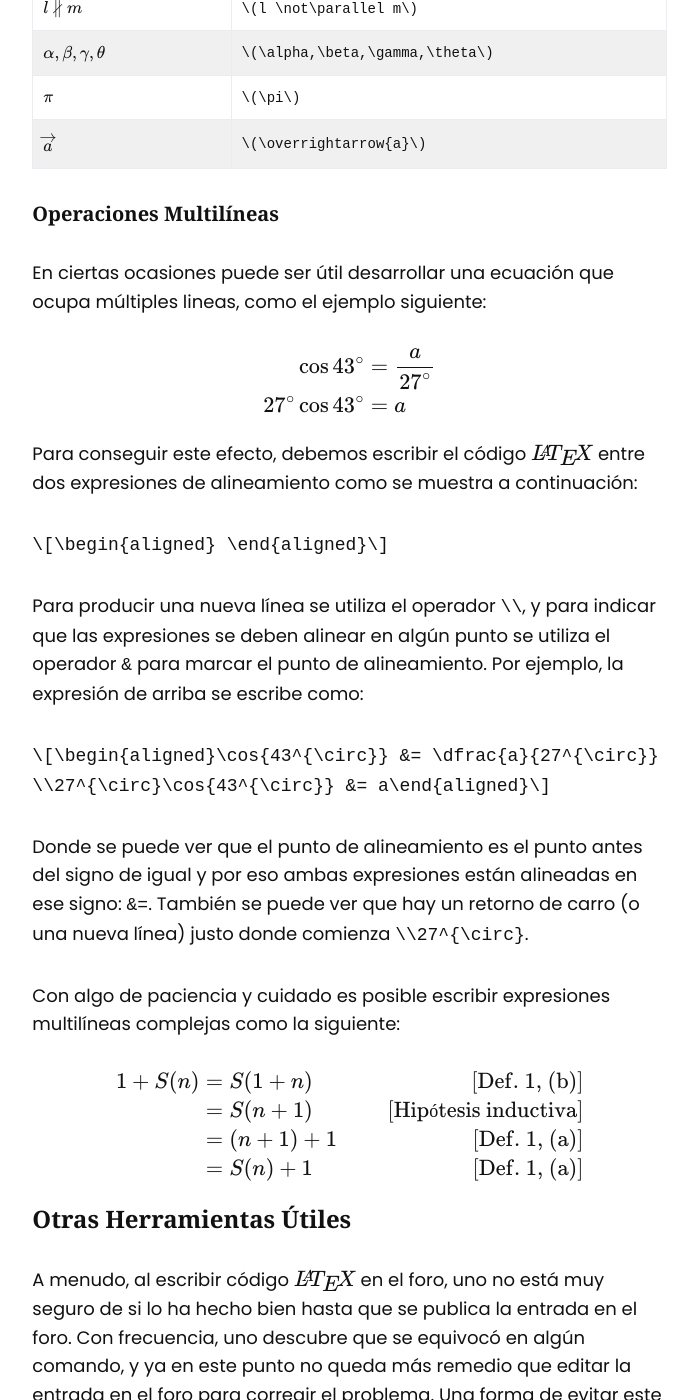
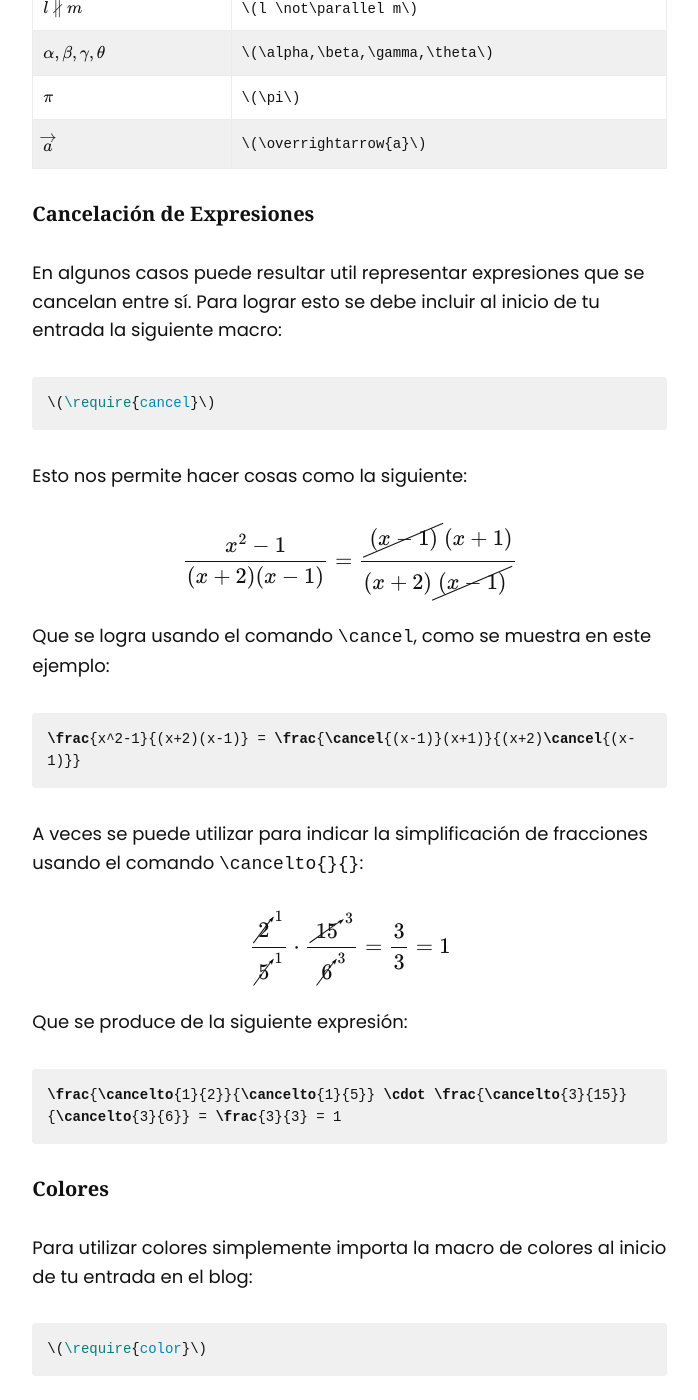
Before and after one commit to asoesem/asoesem.github.io, a Jekyll site: the page built from _posts/2023-12-06-latex-en-foro-de-consultas.md, in a window 1280 px wide and 1400 px high, scrolled down 7359 px. Shown: the whole window, without its empty margins (457-1155 px from the left). Built offline with Jekyll 4.4.1, drawn with Linux system fonts in a browser that asks for light colours; some of the changed text lies outside the part shown.

Commit message:
Mejoras al artículo de LaTeX en foro de consultas y otrs configuraciones menores

````diff
--- a/_posts/2023-12-06-latex-en-foro-de-consultas.md
+++ b/_posts/2023-12-06-latex-en-foro-de-consultas.md
@@ -158,6 +158,74 @@ A continuación les dejo unos ejemplos de como escribir algunos de los comandos
 | $$\pi$$                        | `\(\pi\)`                        |
 | $$\overrightarrow{a}$$         | `\(\overrightarrow{a}\)`         |
 
+#### Cancelación de Expresiones
+
+En algunos casos puede resultar util representar expresiones que se cancelan entre sí. Para lograr esto se debe incluir al inicio de tu entrada la siguiente macro:
+
+```tex
+\(\require{cancel}\)
+```
+
+Esto nos permite hacer cosas como la siguiente:
+
+$$\frac{x^2-1}{(x+2)(x-1)} = \frac{\cancel{(x-1)}(x+1)}{(x+2)\cancel{(x-1)}}$$
+
+Que se logra usando el comando `\cancel`, como se muestra en este ejemplo:
+
+```tex
+\frac{x^2-1}{(x+2)(x-1)} = \frac{\cancel{(x-1)}(x+1)}{(x+2)\cancel{(x-1)}}
+```
+
+A veces se puede utilizar para indicar la simplificación de fracciones usando el comando `\cancelto{}{}`:
+
+$$\frac{\cancelto{1}{2}}{\cancelto{1}{5}} \cdot \frac{\cancelto{3}{15}}{\cancelto{3}{6}} = \frac{3}{3} = 1$$
+
+Que se produce de la siguiente expresión:
+
+```tex
+\frac{\cancelto{1}{2}}{\cancelto{1}{5}} \cdot \frac{\cancelto{3}{15}}{\cancelto{3}{6}} = \frac{3}{3} = 1
+```
+
+
+#### Colores
+
+Para utilizar colores simplemente importa la macro de colores al inicio de tu entrada en el blog:
+
+```tex
+\(\require{color}\)
+```
+
+Esto nos permite agregar colores a nuestras expresiones matemáticas como por ejemplo:
+
+```tex
+\[\frac{\color{blue}x^2-1}{\color{red}{(x+1)}\color{brown}{(x-2)}}\]
+```
+
+Que produce la salida:
+
+$$\frac{\color{blue}x^2-1}{\color{red}{(x+1)}\color{brown}{(x-2)}}$$
+
+#### Cajas
+
+Puede resultar conveniente encerrar expresiones en una caja para resaltar algún resultado. Eso se logra importando, al inicio de tu entrada de blog, la siguiente macro:
+
+```tex
+\(\require{bbox}\)
+```
+
+Entonces podrás crear una caja de tu color favorito alrededor de una expresión matemática haciendo algo como:
+
+
+```tex
+\[\bbox[10px, border: 2px solid red]{\frac{r}{R} = \frac{1}{\sqrt{2}} = \frac{\sqrt{2}}{2}}\]
+```
+
+Que produce la salida:
+
+$$\bbox[10px, border: 2px solid red]{\frac{r}{R} = \frac{1}{\sqrt{2}} = \frac{\sqrt{2}}{2}}$$
+
+Que crear una caja con 10 pixeles en sus márgenes, con una línea sólida de dos pixeles de color rojo. Para colores puedes usar nombres de colores básicos en inglés.
+
 #### Operaciones Multilíneas
 
 En ciertas ocasiones puede ser útil desarrollar una ecuación que ocupa múltiples lineas, como el ejemplo siguiente:
````
Also changed, not shown: _posts/2024-08-24-material-de-apoyo-para-estudiantes-asoesem.md (+0 -1 lines), _posts/2024-12-27-ejemplos-de-ecuaciones-diofanticas.md (+2 -3 lines).
